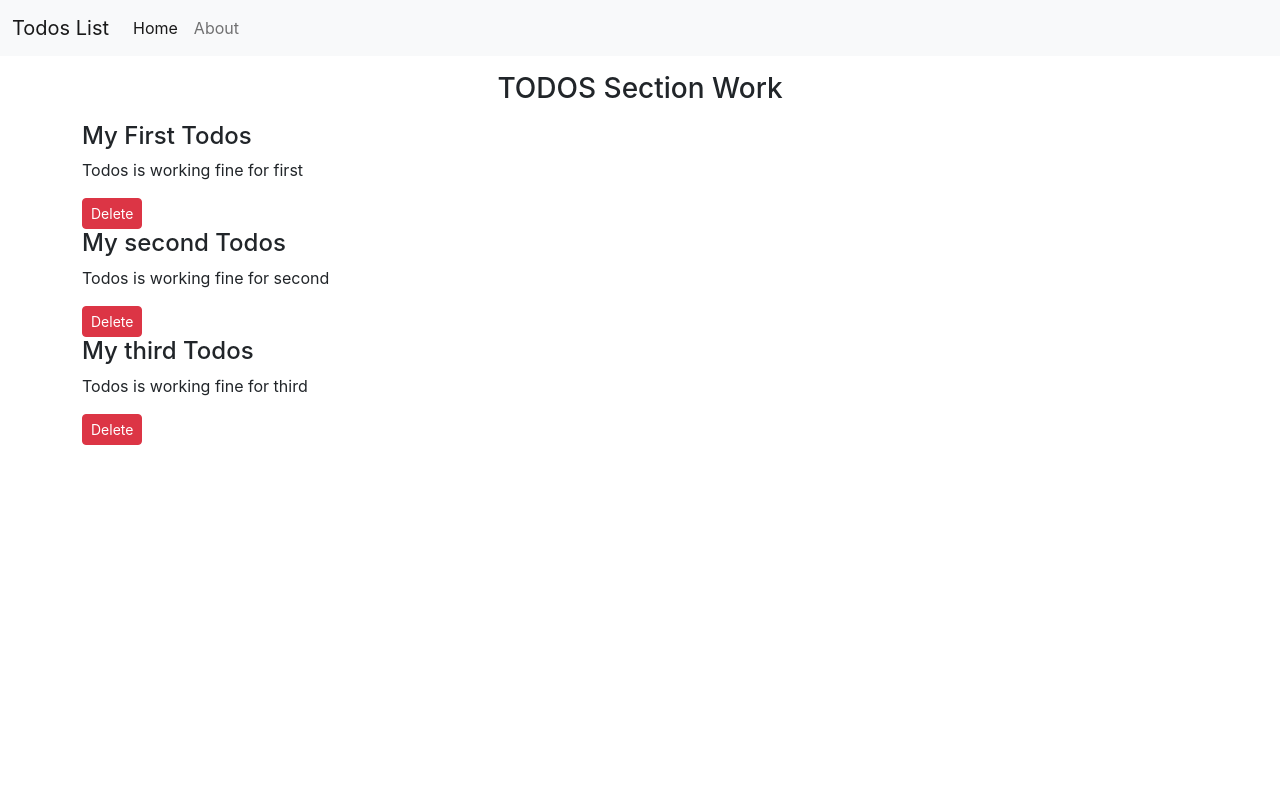
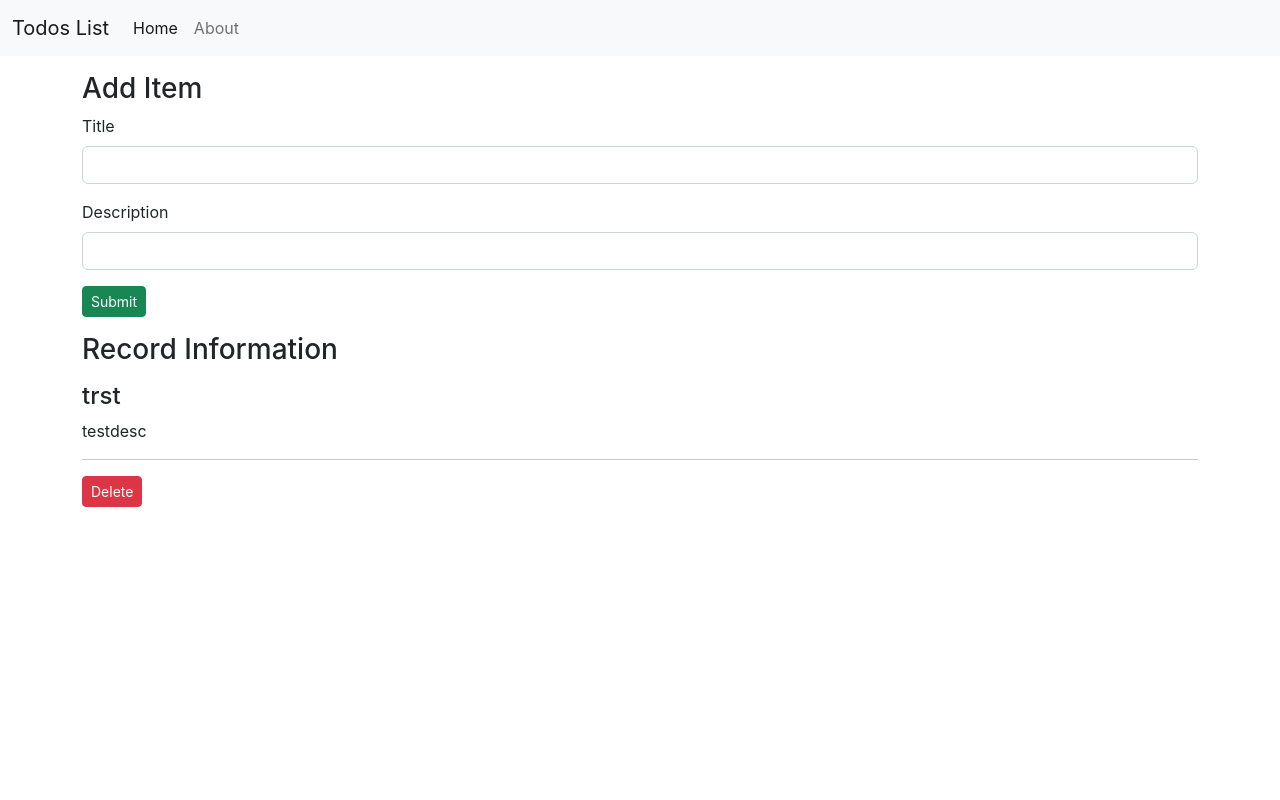
Before and after one commit to imsanjeev1/ReactAppProject, a React (Create React App) app in the folder todos-list/: page / in a window 1280 px wide. Shown: the top 800 px of the page. Built offline with nearby package versions, Linux system fonts and the light colour scheme.

Commit message:
Added Add functonality and listing the value

```diff
--- a/todos-list/src/App.js
+++ b/todos-list/src/App.js
@@ -2,43 +2,58 @@ import './App.css';
 import Header from './Component/header';
 import Footer from './Component/Footer';
 import {Todo} from './Component/Todo';
+import Additem from './Component/Additem';
 import Todos from './Component/Todos';
 import React ,{useState} from 'react'
 
 function App() {
+    let inititem;
+    if(localStorage.getItem('todos')===null){
+        inititem=[];
+    }
+    else{
+        inititem=JSON.parse(localStorage.getItem("todos"));
+    }
+    const additem =(title,desc) =>{
+        console.log("Adding logic here",title, desc,typeof todos.length);
+        // if(todos.length==0){
+        //      id = 0;
+        // }
+        // else{
+            let id=todos[todos.length-1].id+1;
+        // }
+        const myitem ={
+            id:id,
+            title:title,
+            desc:desc,
+        }
+        setTodos([...todos,myitem]);
+        localStorage.setItem('todos',JSON.stringify(todos))
+        console.log('Added',myitem);
+    }
     const onDelete =(todo) =>{
         console.log("Delete",todo);
         setTodos(todos.filter((e)=>{
            return e!==todo;
 
-        }))
+        }));
+        localStorage.setItem('todos',JSON.stringify(todos));
 
     }
     //setTodos update the value
     const [todos,setTodos]=useState([
+
+        // inititem
         {
-            id:1,
-            title:  "My First Todos",
-            desc:  "Todos is working fine for first"
-
-        },
-         {
-            id:2,
-            title: "My second Todos",
-            desc: "Todos is working fine for second"
-
-        },
-         {
-            id:3,
-            title: "My third Todos",
-            desc: "Todos is working fine for third"
-
+            id:0,
+            title:"trst",
+            desc:"testdesc"
         }
-
     ])
   return (
       <>
     <Header title="Todos List" searchBar={false}/>
+      <Additem additem={additem}/>
     <Todos todos={todos} onDelete={onDelete}/>
      <Footer/>
 
--- /dev/null
+++ b/todos-list/src/Component/Additem.js
@@ -0,0 +1,36 @@
+// import React from 'react'
+import React ,{useState} from 'react'
+
+export default function Additem(props) {
+    // const [title,settitle] =const[state,setstate] = useState(initialState)
+
+     const [title,setTitle]=useState("");
+     const [desc,setDesc]=useState("");
+    const submit = (e)=> {
+        e.preventDefault();
+        if (!title || !desc){
+            alert("Field can't be empty");
+        }
+        props.additem(title,desc);
+
+
+    }
+return (
+    <div className="container my-3">
+        <h3>Add Item</h3>
+  <form onSubmit={submit} >
+  <div className="mb-3" >
+    <label htmlFor="title" className="form-label">Title</label>
+    <input type="text" className="form-control" value = {title} onChange={(e)=>setTitle(e.target.value)} id="title" aria-describedby="emailHelp"/>
+  </div>
+  <div className="mb-3">
+    <label htmlFor="desc" className="form-label">Description</label>
+    <input type="text" className="form-control" id="desc" onChange={(e)=>setDesc(e.target.value)} value = {desc}/>
+  </div>
+  <button type="submit" className="btn btn-success btn-sm">Submit</button>
+</form>
+    </div>
+
+)
+
+}
--- a/todos-list/src/Component/Footer.js
+++ b/todos-list/src/Component/Footer.js
@@ -2,7 +2,7 @@ import React from 'react'
 
 export default function Footer() {
     let footerStyle ={
-        position:"absolute",
+        position:"relative",
         top:"100vh",
         width:"100%",
     }
--- a/todos-list/src/Component/Todo.js
+++ b/todos-list/src/Component/Todo.js
@@ -5,7 +5,7 @@ export const Todo = ({todo,onDelete})=> {
         <div>
         <h4>{todo.title}</h4>
             <p>{todo.desc}</p>
-            <button className="btn btn-sm btn-danger" onClick={() =>{onDelete(todo)}}>Delete</button>
+            <hr /><button className="btn btn-sm btn-danger" onClick={() =>{onDelete(todo)}}>Delete</button>
             {/*//() =>(Arrow function)*/}
         </div>
 
--- a/todos-list/src/Component/Todos.js
+++ b/todos-list/src/Component/Todos.js
@@ -3,7 +3,7 @@ import {Todo} from './Todo';
 export default function Todos(props) {
     return (
         <div className="container">
-            <h3 className="text-center my-3">TODOS Section Work</h3>
+            <h3 className="my-3">Record Information</h3>
             {props.todos.length===0?"Record not available":
             props.todos.map((todo)=>{
                 return <Todo todo={todo} key={todo.id} onDelete={props.onDelete}/>
```
